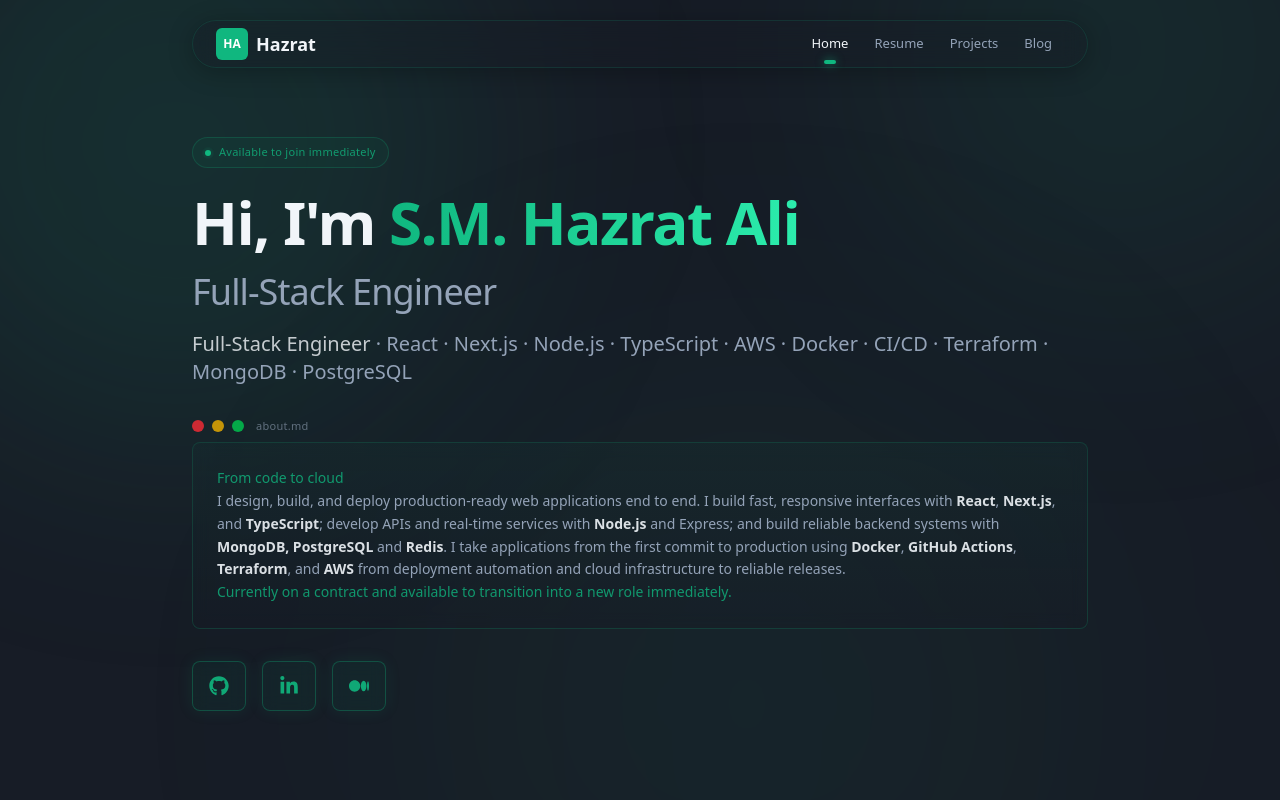
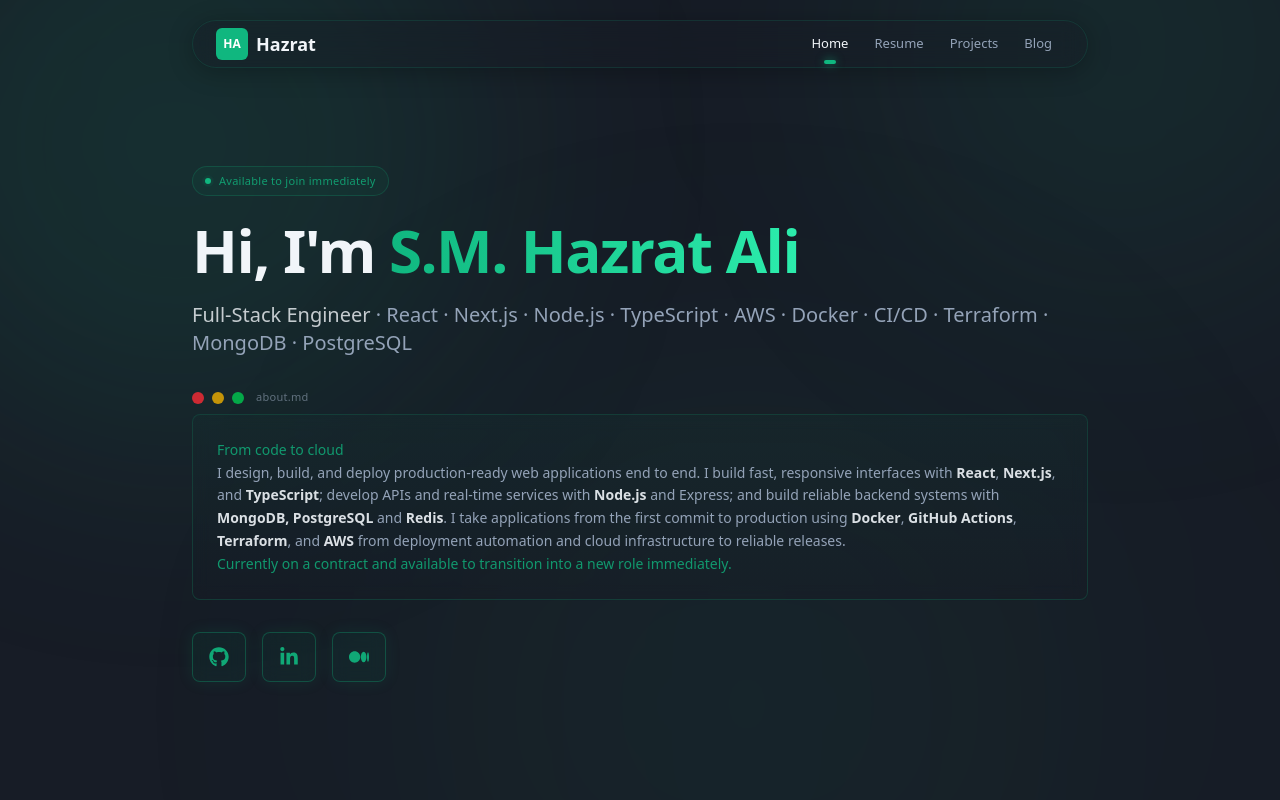
Before and after one commit to Hazrat16/portfolio-hazrat, a Next.js app: page / in a window 1280 px wide. Shown: the top 800 px of the page. Built offline with nearby package versions, Linux system fonts and the light colour scheme.

Commit message:
feat: update hero component to dynamically display name and remove static title

```diff
--- a/components/home/hero.tsx
+++ b/components/home/hero.tsx
@@ -22,9 +22,7 @@ export function Hero() {
           className="mb-4 text-4xl leading-[1.15] font-bold tracking-tight md:text-5xl lg:text-6xl"
         >
           Hi, I&apos;m <span className="text-gradient">{site.name}</span>
-          <span className="mt-3 block text-2xl leading-tight font-medium tracking-tight text-muted-foreground md:text-3xl lg:text-4xl">
-            Full-Stack Engineer
-          </span>
+          <span className="mt-3 block text-2xl leading-tight font-medium tracking-tight text-muted-foreground md:text-3xl lg:text-4xl"></span>
         </h1>
 
         <p
```
